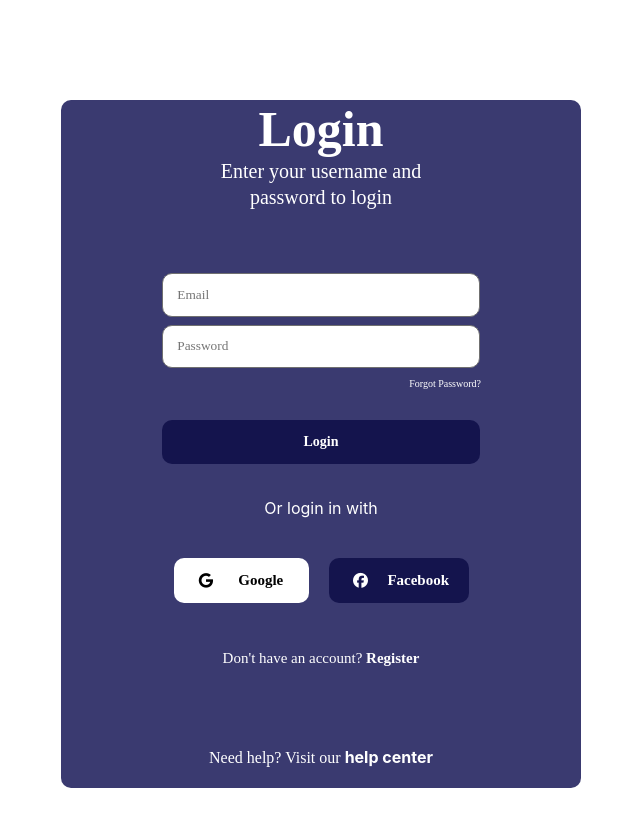
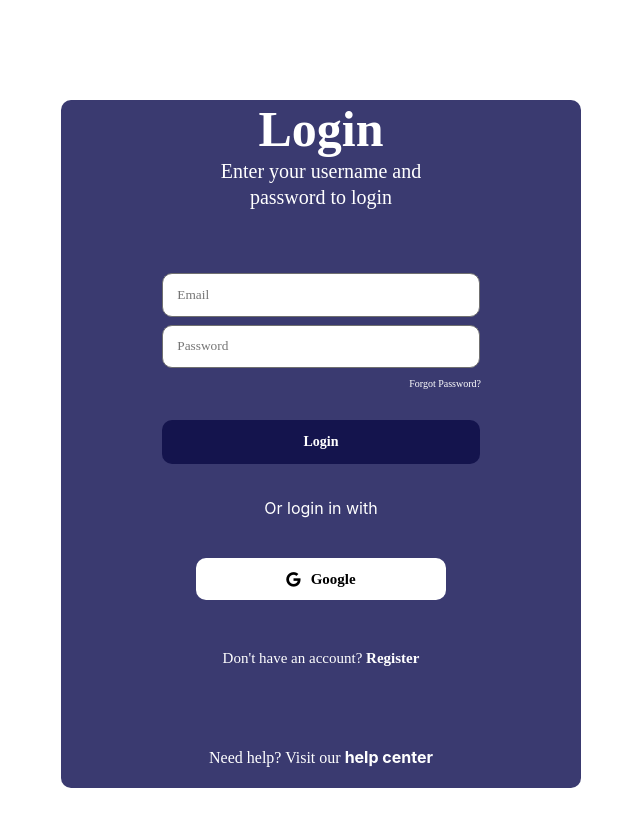
Before and after one commit to Rafiullah08/wonder-deploy, a plain HTML site: page index.html in a window 1280 px wide. Shown: the whole page, without its empty margins (319-959 px from the left). Drawn offline with Linux system fonts and the light colour scheme; a web font is replaced by a local one.

Commit message:
new changes

```diff
--- a/index.html
+++ b/index.html
@@ -54,10 +54,7 @@
         <i class="fa-brands fa-google"></i>
         <p>Google</p>
     </div>
-    <div class="login-with-facebook">
-    <i class="fa-brands fa-facebook"></i>
-        <p>Facebook</p>
-    </div>
+
 </div>
 
 <div class="text1">
--- a/style.css
+++ b/style.css
@@ -129,37 +129,22 @@ line-height: 19.36px;
 }
 
 .login-with-google{
-    width: 135px;
-    height: 45px;
+    width: 250px;
+    height: 42px;
     background-color: white;
     border-radius: 10px;
     display: flex;
-    justify-content: space-evenly;
+    justify-content: center;
+    align-items: center;
+    gap: 10px;
 font-size: 15px;
 font-weight: 700;
 line-height: 38.69px;
 text-align: left;
 align-items: center;
+    cursor: pointer;
+}
 
-}
-.login-with-facebook{
-    width: 140px;
-    height: 45PX;
-   margin-left: 20px;
-    background-color: rgb(20, 20, 77);
-    color: #ffffff;
-    border-radius: 10px;
-    display: flex;
-    justify-content: space-evenly;
-    padding-left: 5px;
-font-size: 15px;
-font-weight: 700;
-line-height: 38.69px;
-align-items: center;
-
-
-
-}
 
 .text1{
     margin-top: 35px;
```
Also changed, not shown: forgotpassword.html (+1 -1 lines).
